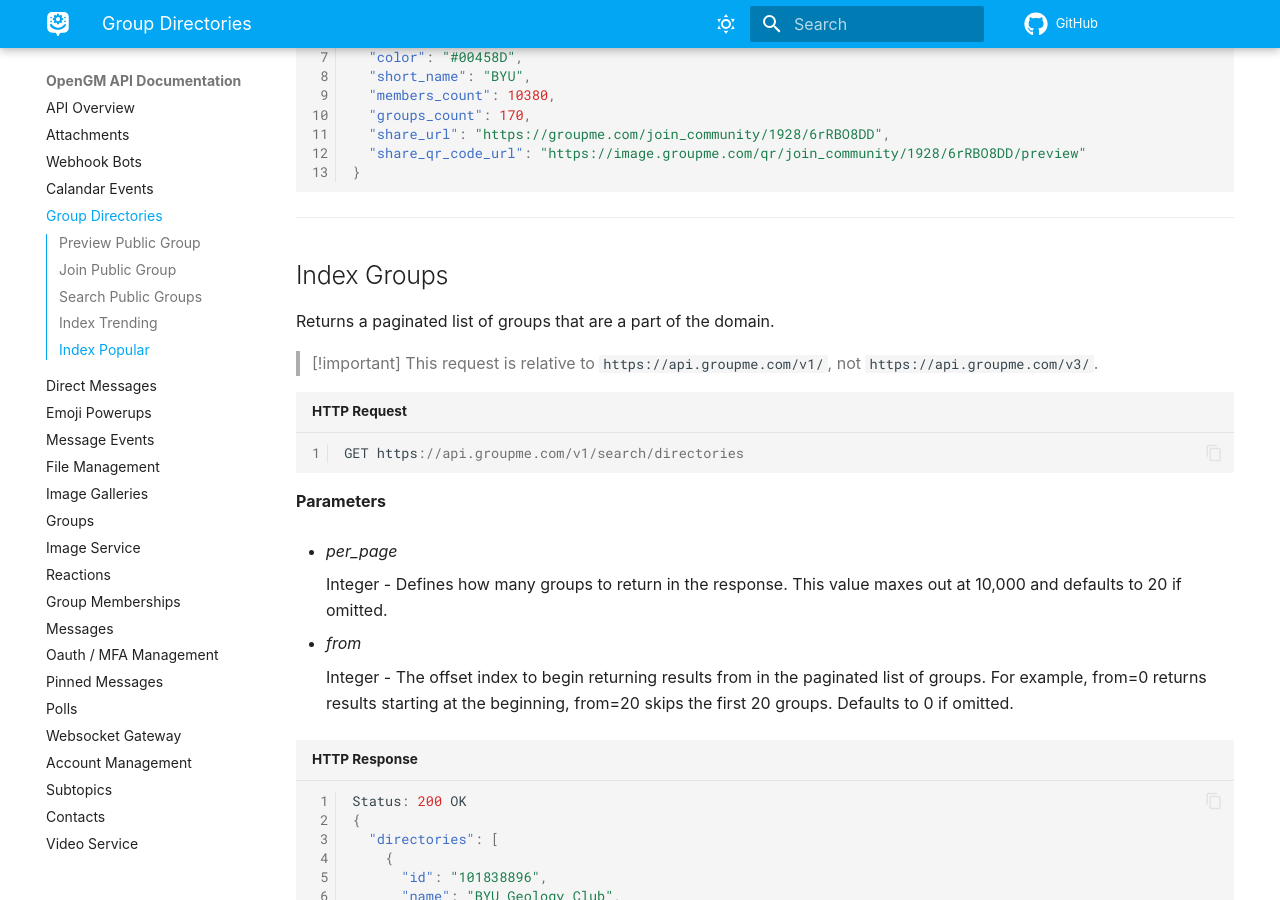
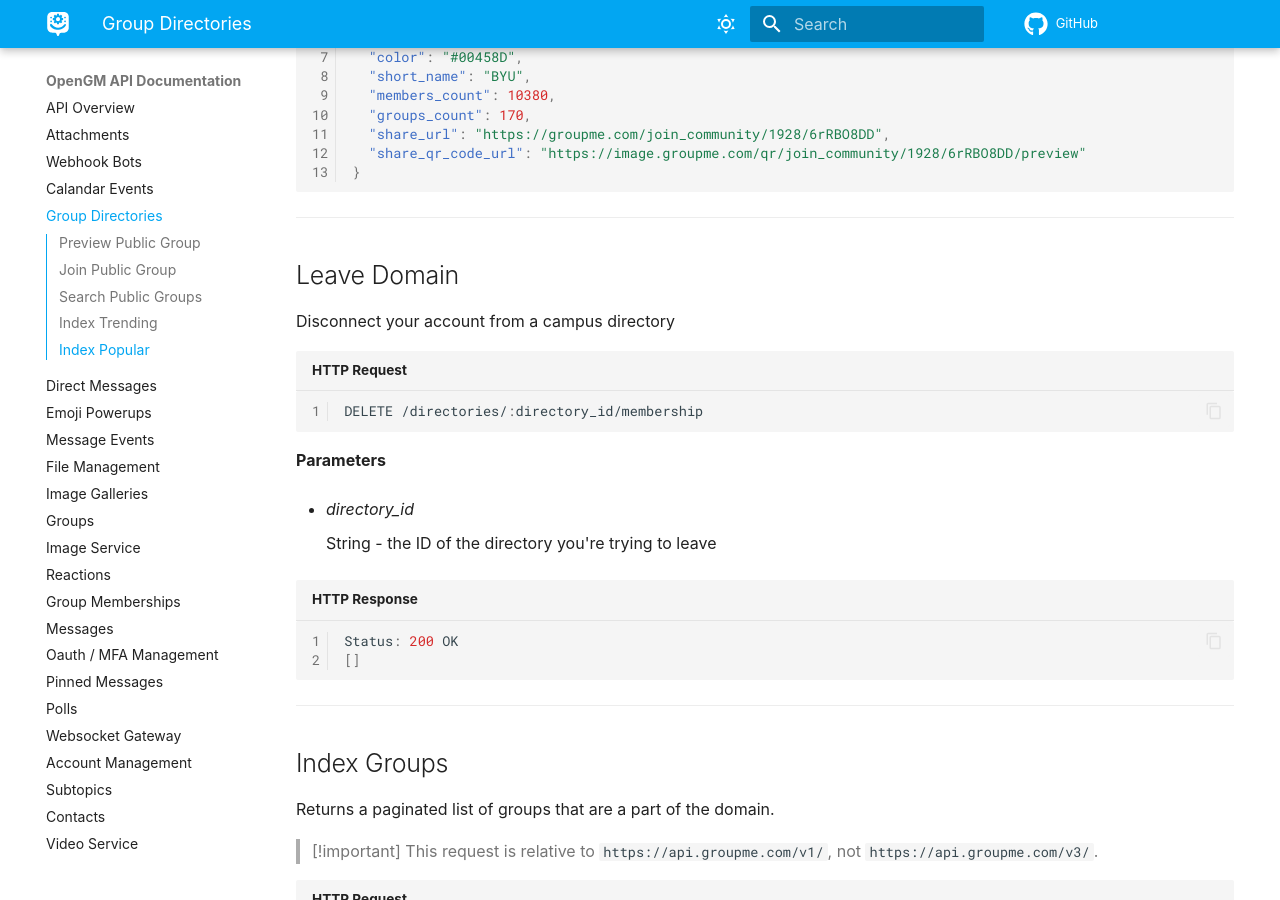
Before and after one commit to groupme-js/GroupMeCommunityDocs, an MkDocs documentation site: the page built from docs/directories.md, in a window 1280 px wide and 900 px high, scrolled down 8921 px. Built offline with MkDocs 1.6.1 and Material for MkDocs 9.7.7, drawn with Linux system fonts in a browser that asks for light colours; some web fonts are replaced; comment, search, counter and statistics services are not loaded.

Commit message:
Add Leave Domain endpoint to directories.md

````diff
--- a/docs/directories.md
+++ b/docs/directories.md
@@ -436,6 +436,27 @@
 
 ***
 
+## Leave Domain
+
+Disconnect your account from a campus directory
+
+```json linenums="1" title="HTTP Request"
+DELETE /directories/:directory_id/membership
+```
+
+**Parameters**
+
+* *directory_id*
+
+    String - the ID of the directory you're trying to leave
+
+```json linenums="1" title="HTTP Response"
+Status: 200 OK
+[]
+```
+
+***
+
 ## Index Groups
 
 Returns a paginated list of groups that are a part of the domain.
````
